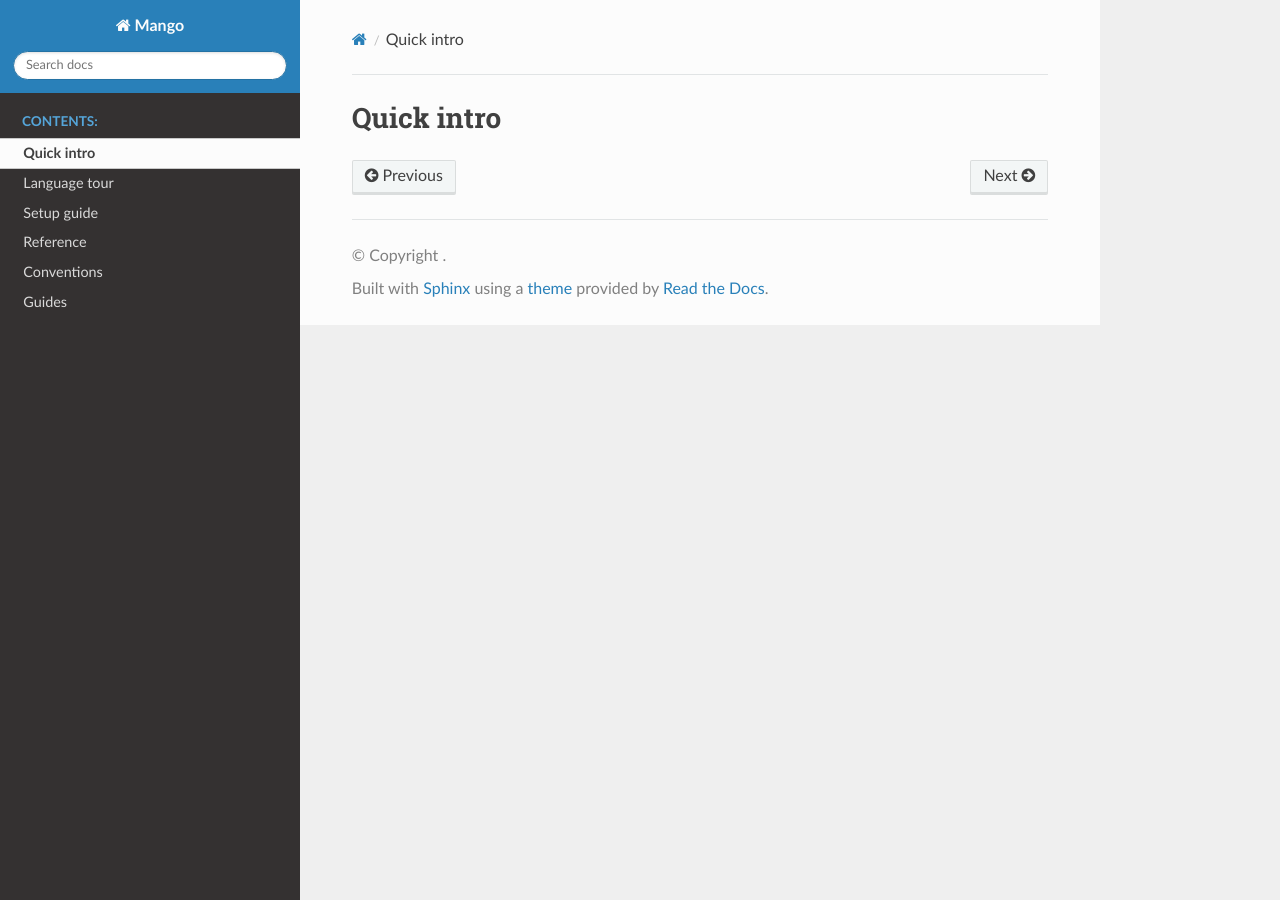
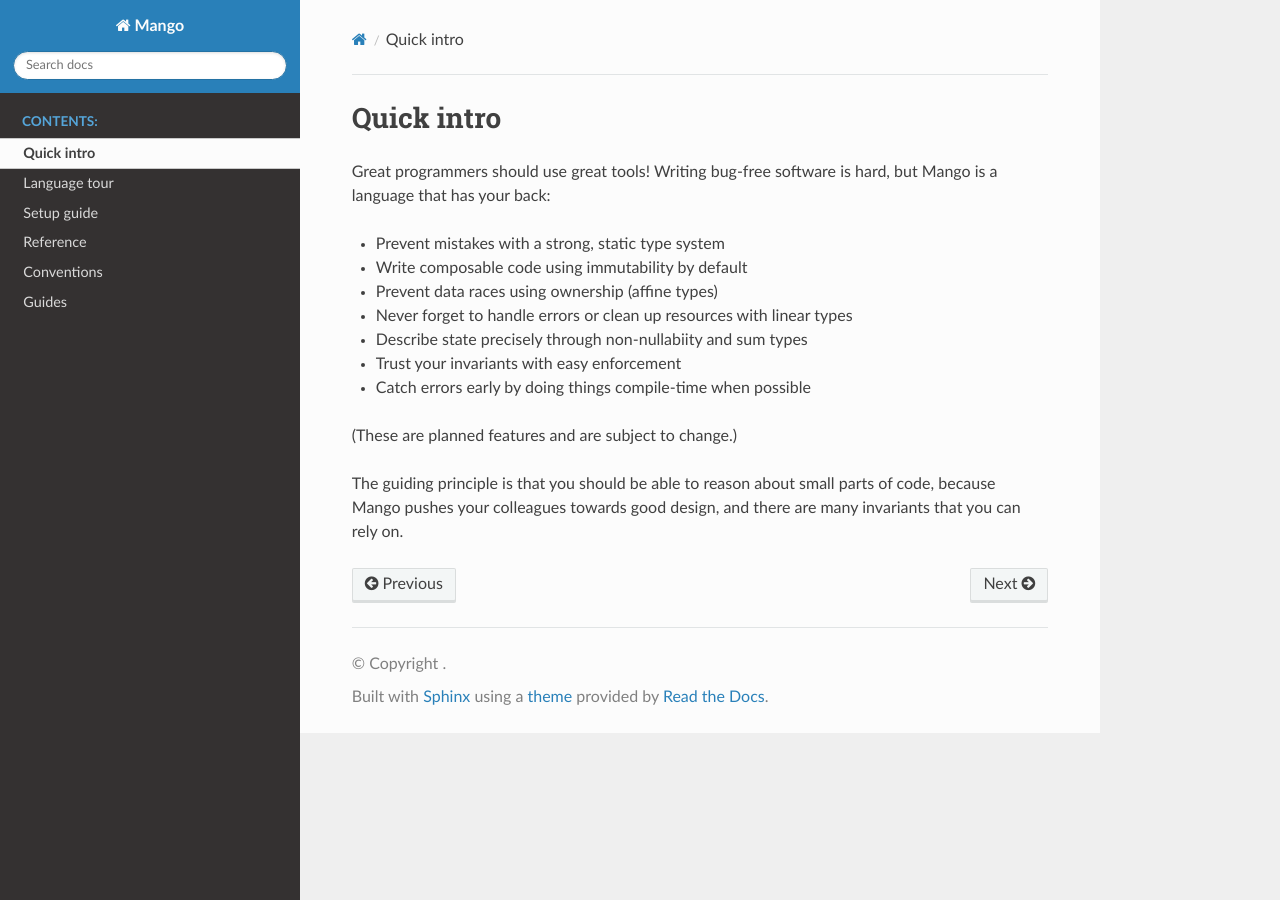
Before and after one commit to mangolang/documentation, a Sphinx documentation site: the page built from source/quick_intro/index.rst, in a window 1280 px wide. Built offline with Sphinx 7.4.7 and the Read the Docs theme 2.0.0, drawn with Linux system fonts in a browser that asks for light colours.

Commit message:
Use the same introduction as on the website

```diff
--- a/source/quick_intro/index.rst
+++ b/source/quick_intro/index.rst
@@ -2,6 +2,16 @@
 Quick intro
 ===============================
 
-.. toctree::
-	:maxdepth: 1
-	:caption: Contents:
+Great programmers should use great tools! Writing bug-free software is hard, but Mango is a language that has your back:
+
+* Prevent mistakes with a strong, static type system
+* Write composable code using immutability by default
+* Prevent data races using ownership (affine types)
+* Never forget to handle errors or clean up resources with linear types
+* Describe state precisely through non-nullabiity and sum types
+* Trust your invariants with easy enforcement
+* Catch errors early by doing things compile-time when possible
+
+(These are planned features and are subject to change.)
+
+The guiding principle is that you should be able to reason about small parts of code, because Mango pushes your colleagues towards good design, and there are many invariants that you can rely on.
```
